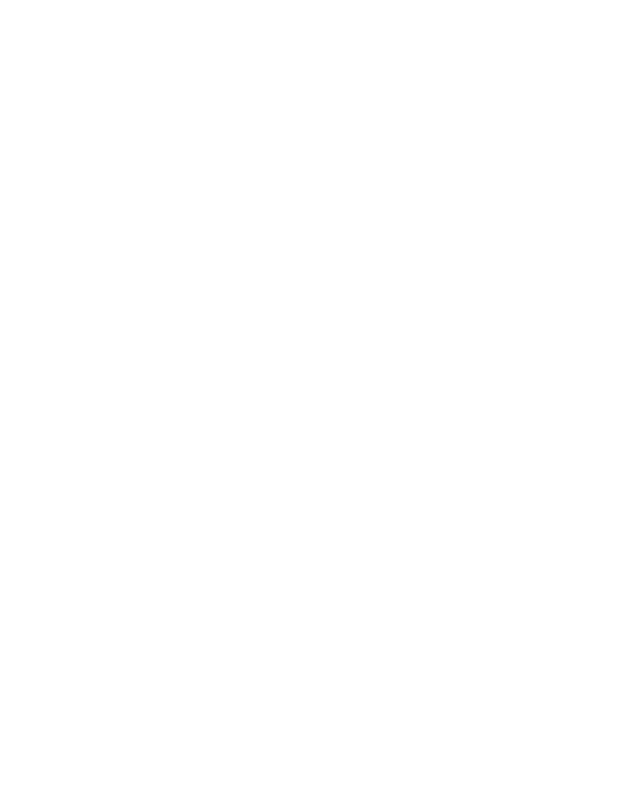
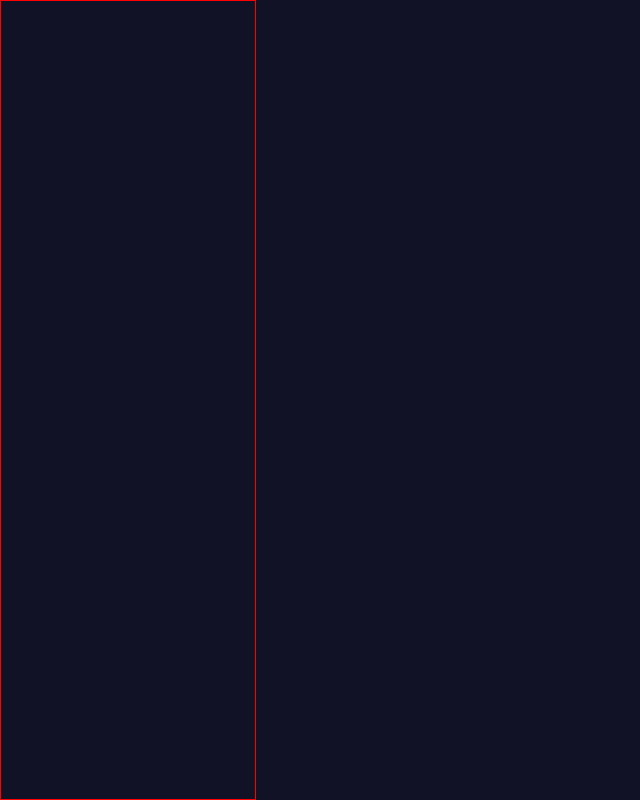
Before and after one commit to KevinnNeira/spaceX, a plain HTML site: page index.html in a window 1280 px wide. Shown: the whole page, without its empty margins (0-640 px from the left). Drawn offline with Linux system fonts and the light colour scheme.

Commit message:
style: :lipstick: Se le agrego color al fondo y tambien se empezo a hacer la maquetacion para colocar la informacion

```diff
--- a/css/style.css
+++ b/css/style.css
@@ -0,0 +1,23 @@
+@import url(variables.css);
+
+* {
+    padding: 0;
+    margin: 0;
+    box-sizing: border-box;
+}
+
+body {
+    background-color: #111226;
+}
+.grid__container__main{
+    display: grid;
+    height: 100%;
+    grid-template-columns: 20% 60% 20%;
+    grid-template-rows: 1;
+}
+.container__grid{
+    display: grid;
+    grid-template-columns: 20% 60% 20%;
+    height: 100vh;
+    border: 1px solid red;
+}
--- /dev/null
+++ b/css/variables.css
@@ -0,0 +1,4 @@
+:root{
+    --color--one: #14162C;
+    --color--one--rgba: #191b3fdf;
+}
--- a/index.html
+++ b/index.html
@@ -5,10 +5,20 @@
     <meta name="viewport" content="width=device-width, initial-scale=1.0">
     <link rel="shortcut icon" href="storage/img/cohete.png" type="image/x-icon">
     <link rel="stylesheet" href="css/style.css">
-    <script src="js/main.js"></script>
+    <script type="module" src="js/main.js" defer></script>
     <title>SpaceX</title>
 </head>
 <body>
+    <div class="grid__container__main">
+        <div class="container__grid">
+            <div class="container__grid__information"></div>
+        </div>
+        <div class="container">
 
+        </div>
+        <div class="container">
+
+        </div>
+    </div>
 </body>
 </html>
```
Also changed, not shown: storage/fonts/Roboto-Regular.ttf (added).
